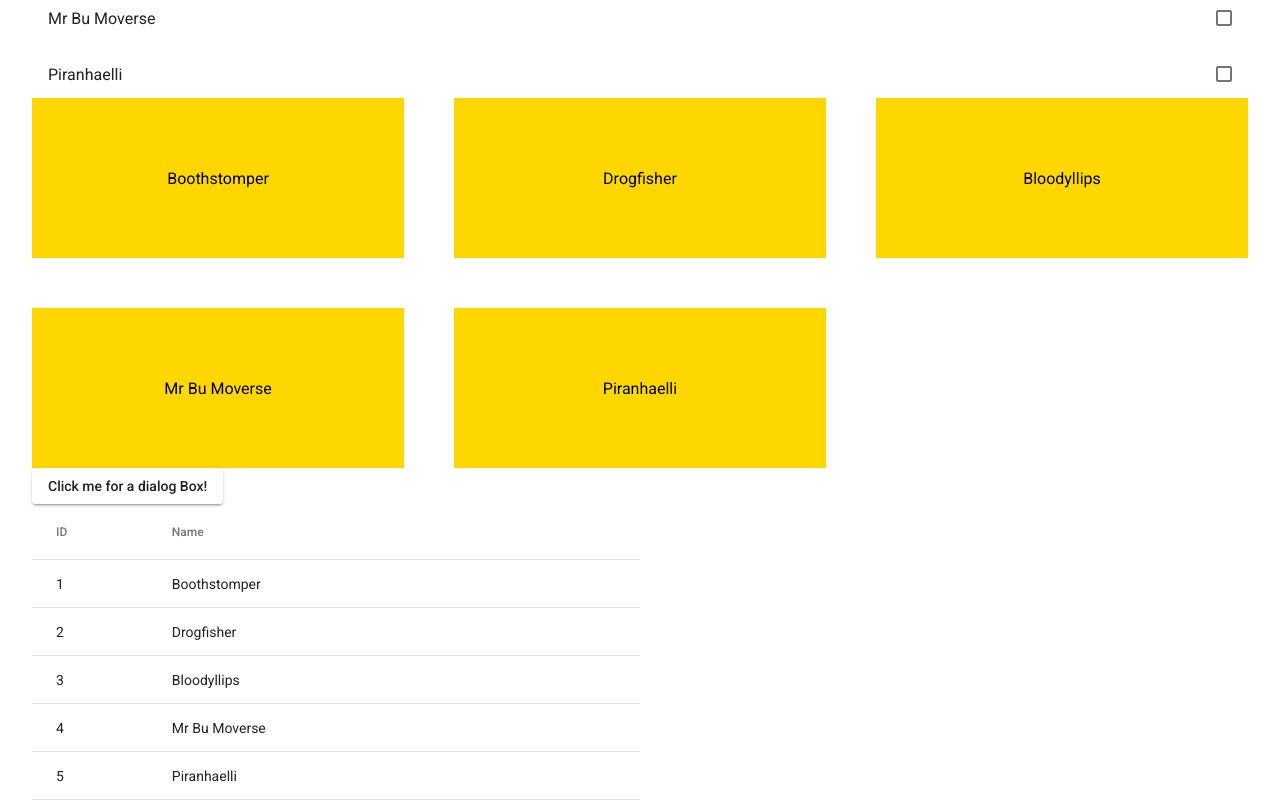
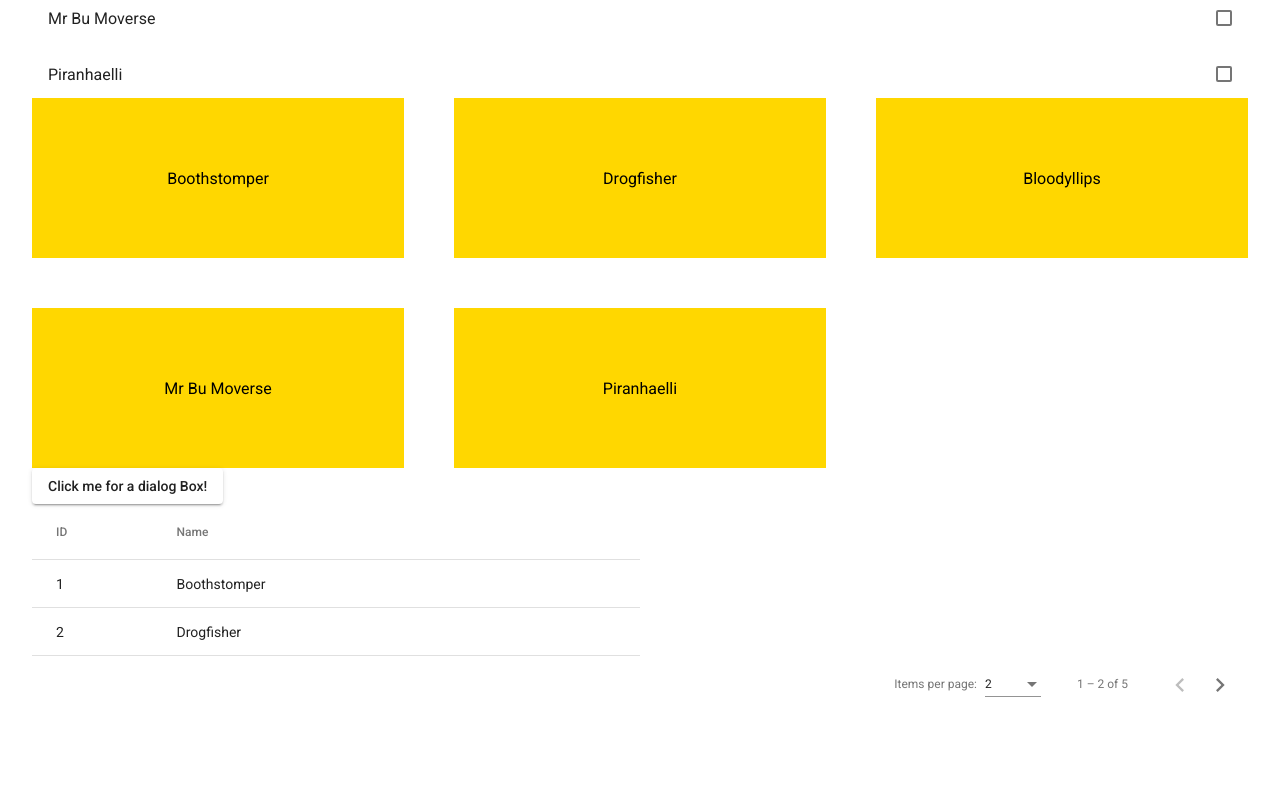
Before and after one commit to Anulav/Angular, an Angular app in the folder ninth/: page / in a window 1280 px wide. Shown: the part 667-1467 px from the top of the page. After the commit the page ends 1379 px from the top, so only its background shows below. Built offline with nearby package versions, Linux system fonts and the light colour scheme.

Commit message:
Added pagination to the table

```diff
--- a/ninth/src/app/app.module.ts
+++ b/ninth/src/app/app.module.ts
@@ -24,6 +24,7 @@ import { DialogComponent } from './dialog/dialog.component';
 import { TableComponent } from './table/table.component';
 import { MatTableModule } from '@angular/material/table';
 import { MatSortModule } from '@angular/material/sort';
+import { MatPaginatorModule } from '@angular/material/paginator';
 
 @NgModule({
   declarations: [
@@ -56,7 +57,8 @@ import { MatSortModule } from '@angular/material/sort';
     MatGridListModule,
     MatDialogModule,
     MatTableModule,
-    MatSortModule
+    MatSortModule,
+    MatPaginatorModule
   ],
   providers: [],
   bootstrap: [AppComponent]
--- a/ninth/src/app/table/table.component.html
+++ b/ninth/src/app/table/table.component.html
@@ -10,7 +10,7 @@
   <tr mat-header-row *matHeaderRowDef="columnNames"></tr>
   <tr mat-row *matRowDef="let row; columns: columnNames;"></tr>
 </table>
-
+<mat-paginator [pageSize]="2" [pageSizeOptions]="[2,4,6]"></mat-paginator>
 <!--
 The dataSource property of the mat-table directive defines the data that we
 want to display on the table. It can be any sort of data that can be enumerated, such as
--- a/ninth/src/app/table/table.component.ts
+++ b/ninth/src/app/table/table.component.ts
@@ -1,4 +1,5 @@
 import { Component, OnInit, ViewChild } from '@angular/core';
+import { MatPaginator } from '@angular/material/paginator';
 import { MatSort } from '@angular/material/sort';
 import { MatTableDataSource } from '@angular/material/table';
 import { Heroes } from '../heroes';
@@ -20,9 +21,13 @@ export class TableComponent implements OnInit {
   columnNames: string[] = ['id', 'name'];
   @ViewChild(MatSort, { static: true }) sort?: MatSort;
 
+  @ViewChild(MatPaginator, {static: true}) paginator?: MatPaginator;
+  /* Use the @ViewChild decorator to get a reference to the mat-paginator
+     element that we created:*/
 
   ngOnInit(): void {
     this.heroes.sort = this.sort!;
+    this.heroes.paginator = this.paginator!;
 
   }
 }
```
